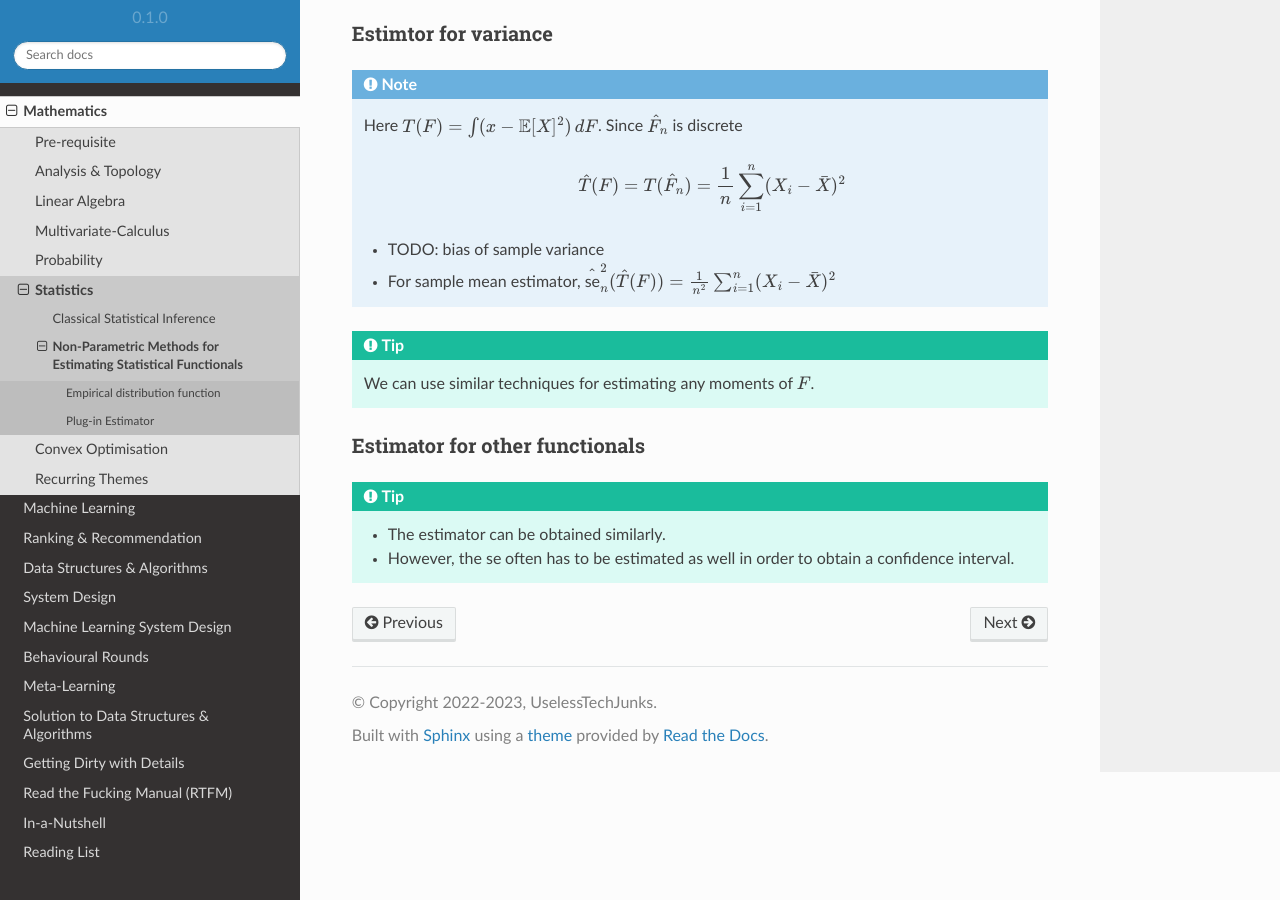
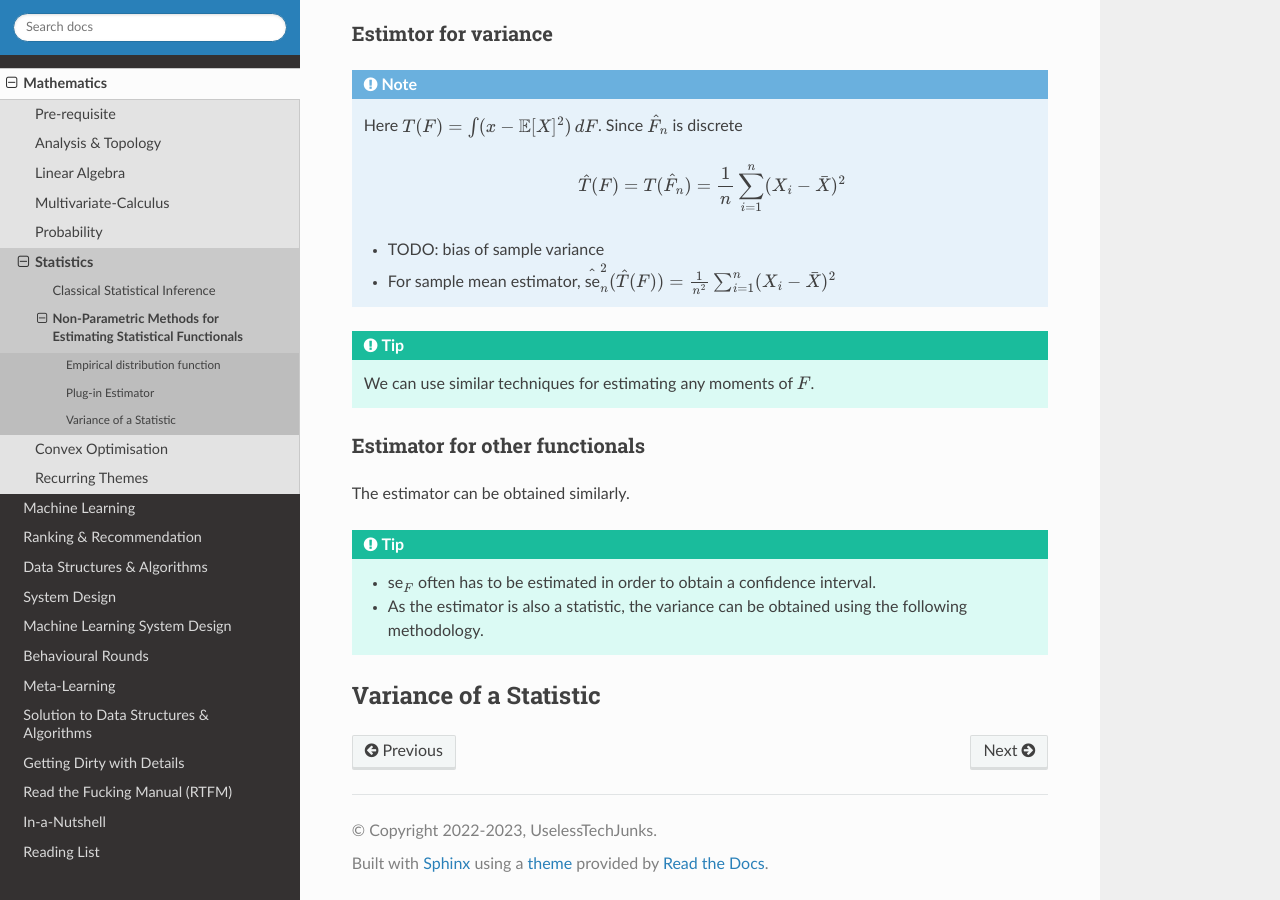
Before and after one commit to uselesstechjunks/leetcode, a Sphinx documentation site: the page built from docs/source/math/stat/nonparam.rst, in a window 1280 px wide and 900 px high, scrolled down 1893 px. Built offline with Sphinx 7.4.7 and the Read the Docs theme 2.0.0, drawn with Linux system fonts in a browser that asks for light colours.

Commit message:
Update nonparam.rst

```diff
--- a/docs/source/math/stat/nonparam.rst
+++ b/docs/source/math/stat/nonparam.rst
@@ -70,6 +70,12 @@ Estimtor for variance
 
 Estimator for other functionals
 =========================================================================================
+The estimator can be obtained similarly.
+
 .. tip::
-	* The estimator can be obtained similarly.
-	* However, the :math:`\text{se}` often has to be estimated as well in order to obtain a confidence interval.
+	* :math:`\text{se}_F` often has to be estimated in order to obtain a confidence interval.
+	* As the estimator is also a statistic, the variance can be obtained using the following methodology.
+
+****************************************************************************************
+Variance of a Statistic
+****************************************************************************************
```
